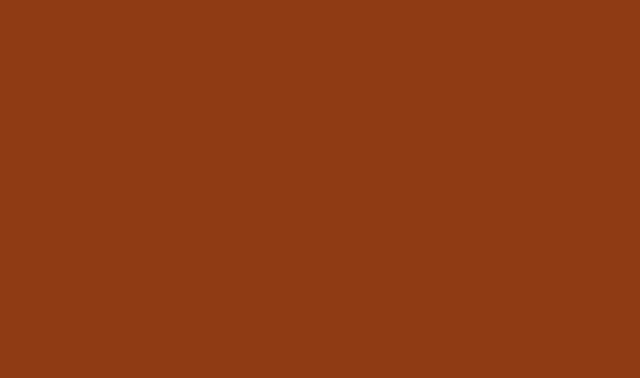
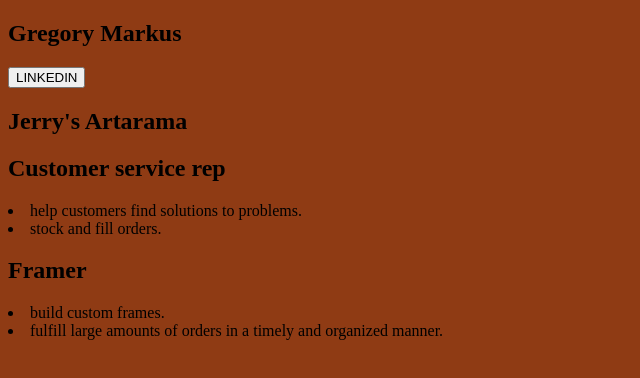
Before and after one commit to GregM1992/LAB-HTML-Resume, a plain HTML site: page index.html in a window 1280 px wide. Shown: the whole page, without its empty margins (0-640 px from the left). Drawn offline with Linux system fonts and the light colour scheme.

Commit message:
added name and some info with a button

```diff
--- a/index.html
+++ b/index.html
@@ -4,9 +4,24 @@
   <link rel="stylesheet" href="main.css">
   <meta charset="UTF-8">
   <meta name="viewport" content="width=device-width, initial-scale=1.0">
-  <title>Document</title>
+  <title>Greg Markus' Resume</title>
 </head>
 <body>
   <script src="main.js"></script>
+  <article id="my-name">
+    <header>
+      <H1>Gregory Markus</H1>
+      <button id="lnk-btn">LINKEDIN</button>
+    </header>
+  </article>
+  <article>
+    <h1 class="job">Jerry's Artarama</h1>
+     <h2>Customer service rep</h2>
+       <li>help customers find solutions to problems.</li>
+       <li>stock and fill orders.</li>
+      <h2>Framer</h2>
+        <li>build custom frames.</li>
+        <li>fulfill large amounts of orders in a timely and organized manner.</li>
+  </article>
 </body>
 </html>
```
